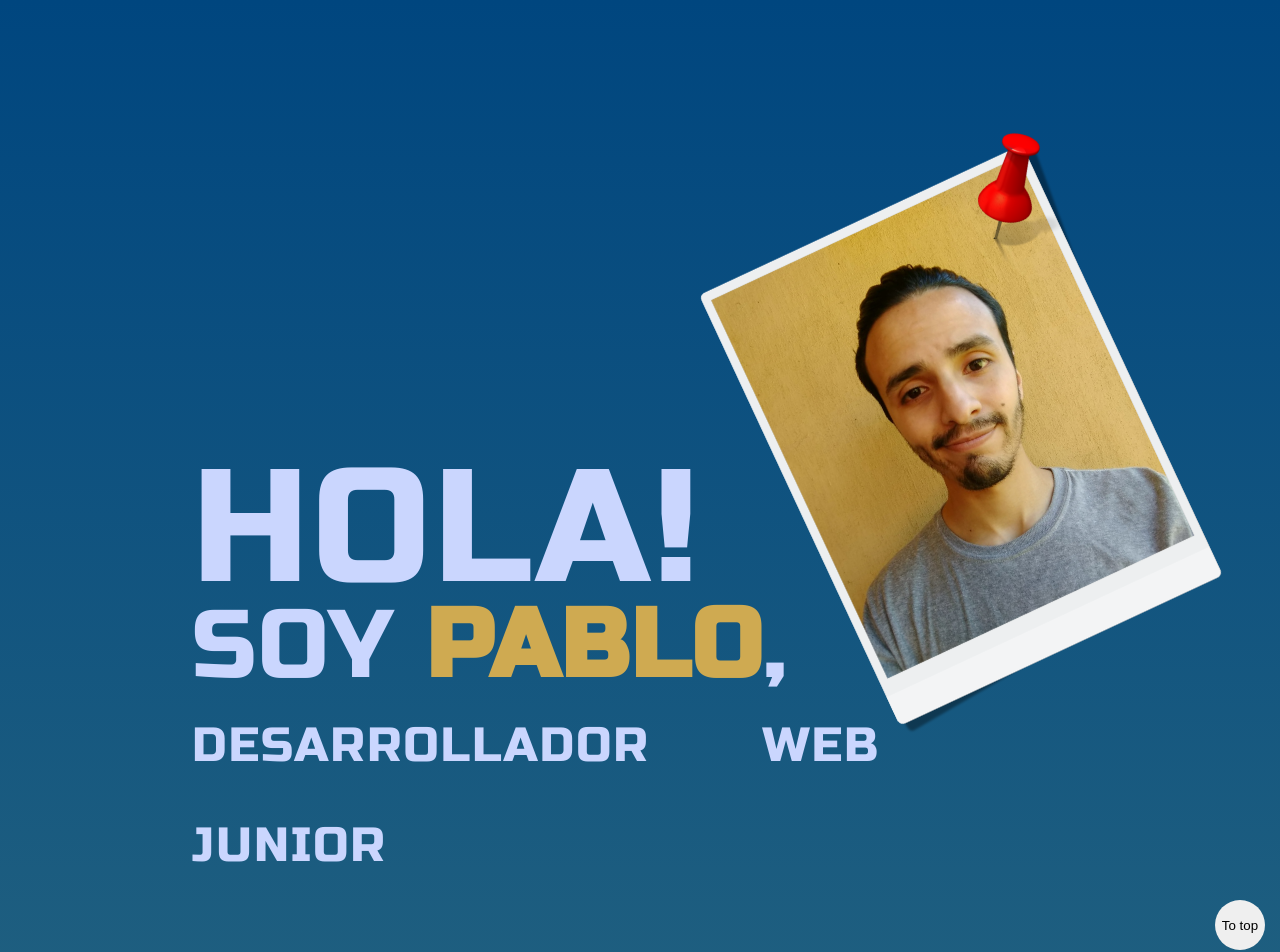
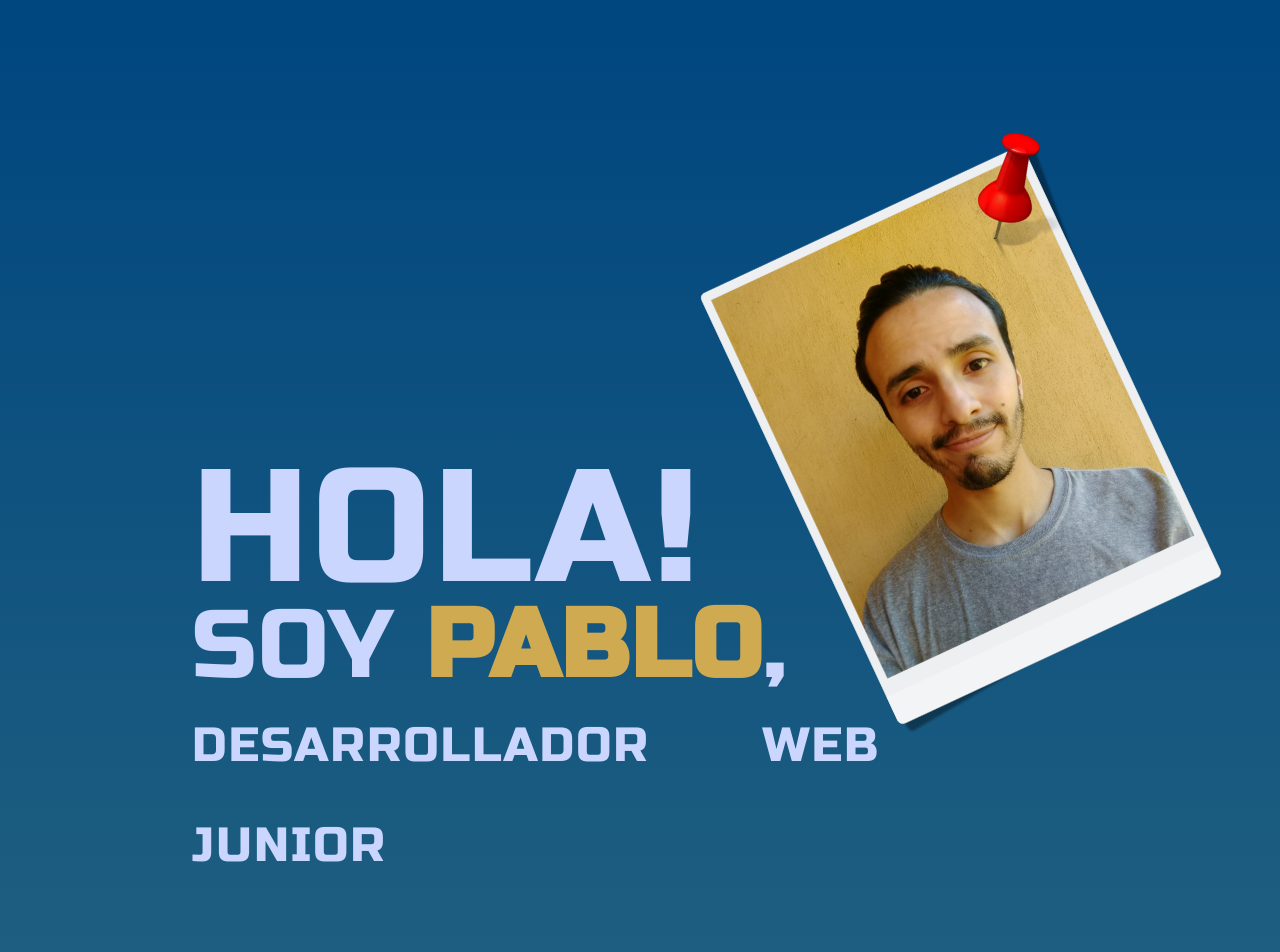
Before and after one commit to PabloDan94/Portafolio-React, a React (Create React App) app: page / in a window 1280 px wide. Shown: the top 952 px of the page. Built offline with nearby package versions, Linux system fonts and the light colour scheme.

Commit message:
arreglando proyectos

```diff
--- a/src/Components/Header.jsx
+++ b/src/Components/Header.jsx
@@ -29,9 +29,6 @@ export default function Header() {
                         <a className="curriculum" href={Pdf} download="Curriculum Pablo Iriarte"> curriculum</a>
                         </p>
                     </div>
-                    <button className='to__top'>
-                        To top
-                    </button>
                 </div>
             </div>
 
--- a/src/Styles/Proyecto.css
+++ b/src/Styles/Proyecto.css
@@ -55,7 +55,7 @@
 }
 
 .card__img{
-    width: 450px; height: 300px;
+    width: 450px; height: 100%;
     border: 15px solid var(--color--foto);
 }
 
```
